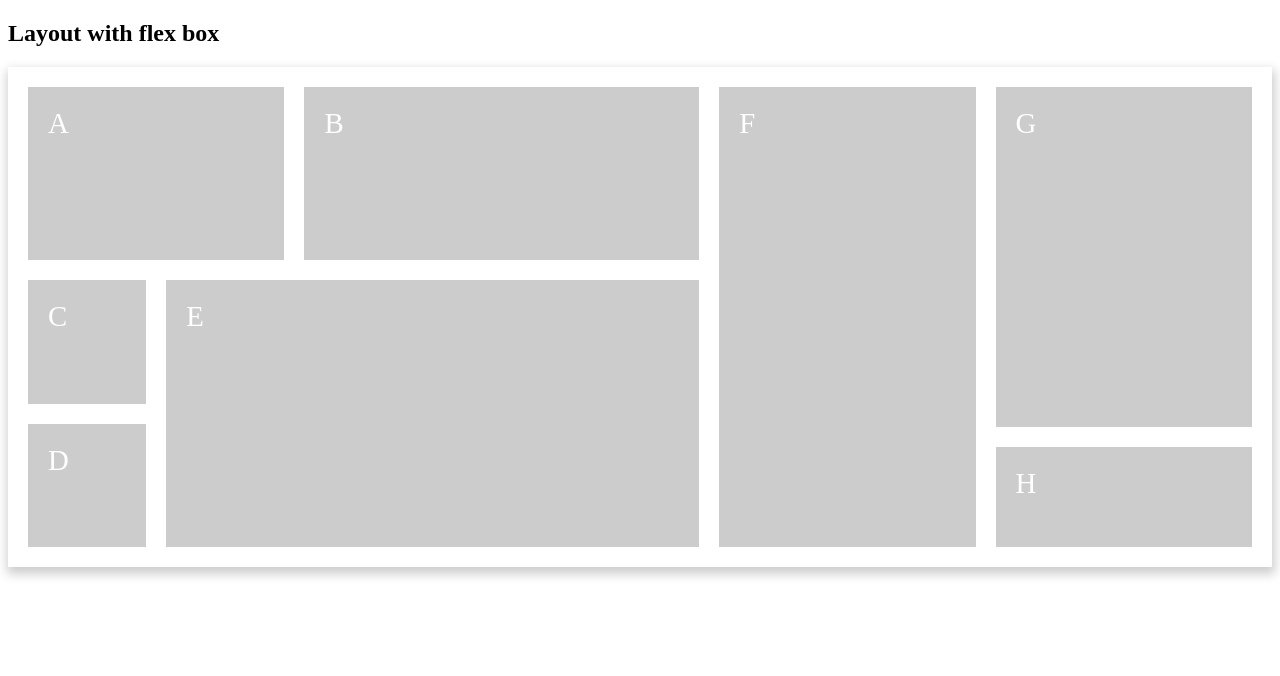
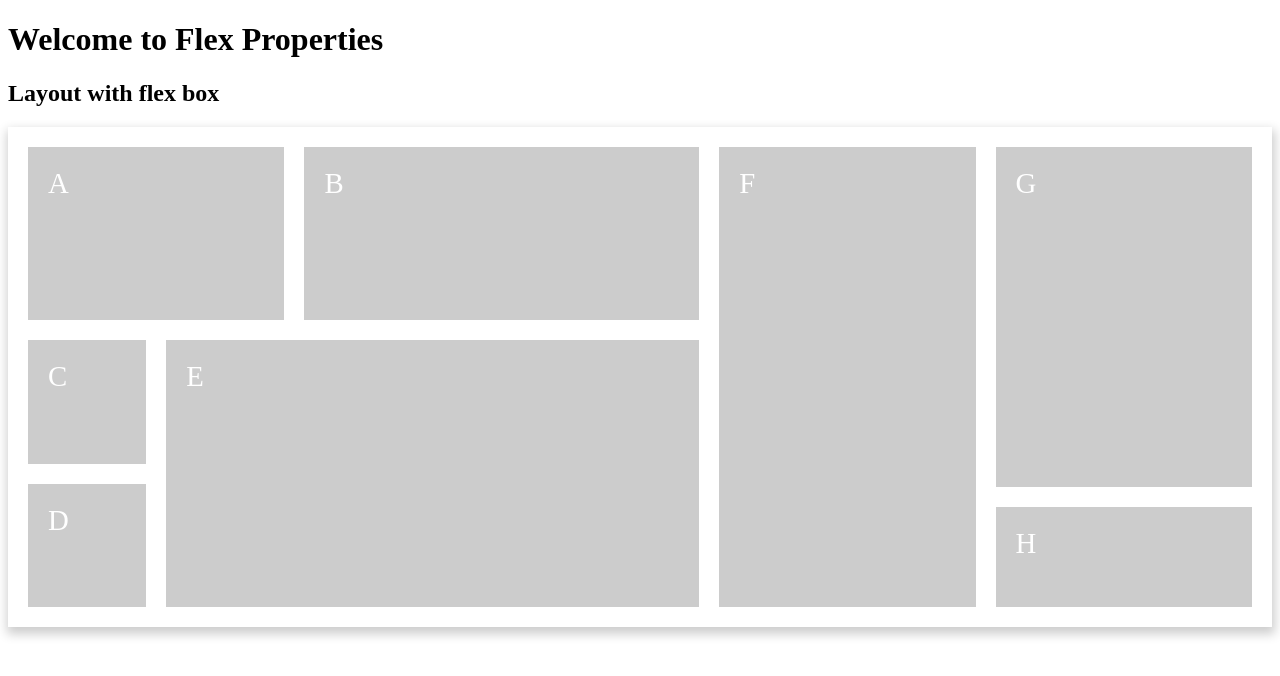
Before and after one commit to almagit2023/assignment-flexbox, a plain HTML site: page index.html in a window 1280 px wide. Drawn offline with Linux system fonts and the light colour scheme.

Commit message:
initial changes index

```diff
--- a/index.html
+++ b/index.html
@@ -12,6 +12,7 @@
 </head>
 
 <body>
+  <h1>Welcome to Flex Properties</h1>
   <div class="wrap">
     <h2 class="title">
       Layout with flex box
```
